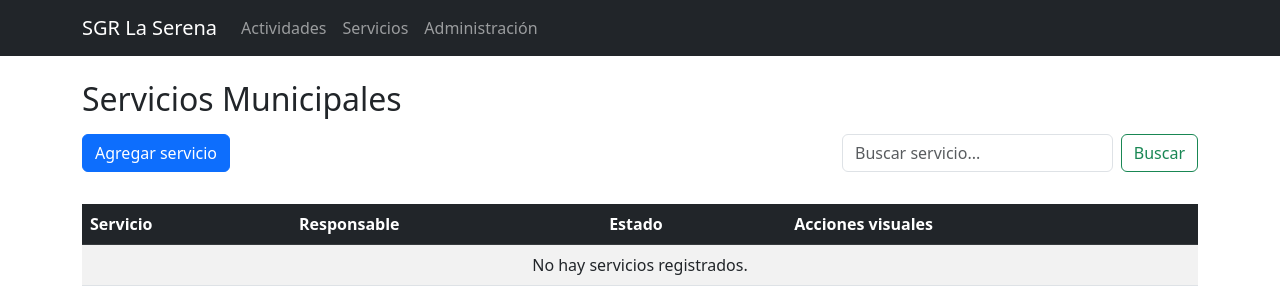
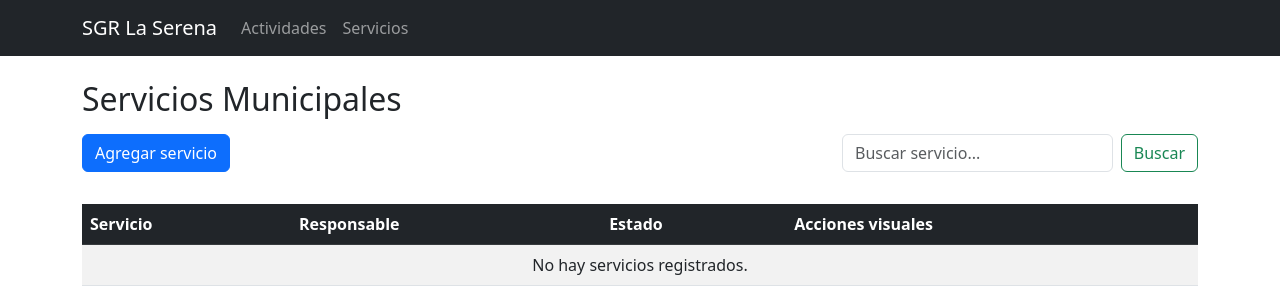
Before and after one commit to Shiizoid/sgr-despliegue-aws, a Django app: page /servicios/ in a window 1280 px wide. Shown: the top 300 px of the page. Run offline with Django 5.2, Linux system fonts and the light colour scheme; data that the repository does not hold is empty.

Commit message:
Hide admin nav from public frontend

```diff
--- a/templates/base.html
+++ b/templates/base.html
@@ -14,7 +14,6 @@
                 <ul class="navbar-nav me-auto">
                     <li class="nav-item"><a class="nav-link" href="{% url 'actividades:lista' %}">Actividades</a></li>
                     <li class="nav-item"><a class="nav-link" href="{% url 'servicios:lista' %}">Servicios</a></li>
-                    <li class="nav-item"><a class="nav-link" href="{% url 'admin:index' %}">Administración</a></li>
                 </ul>
             </div>
         </div>
```
